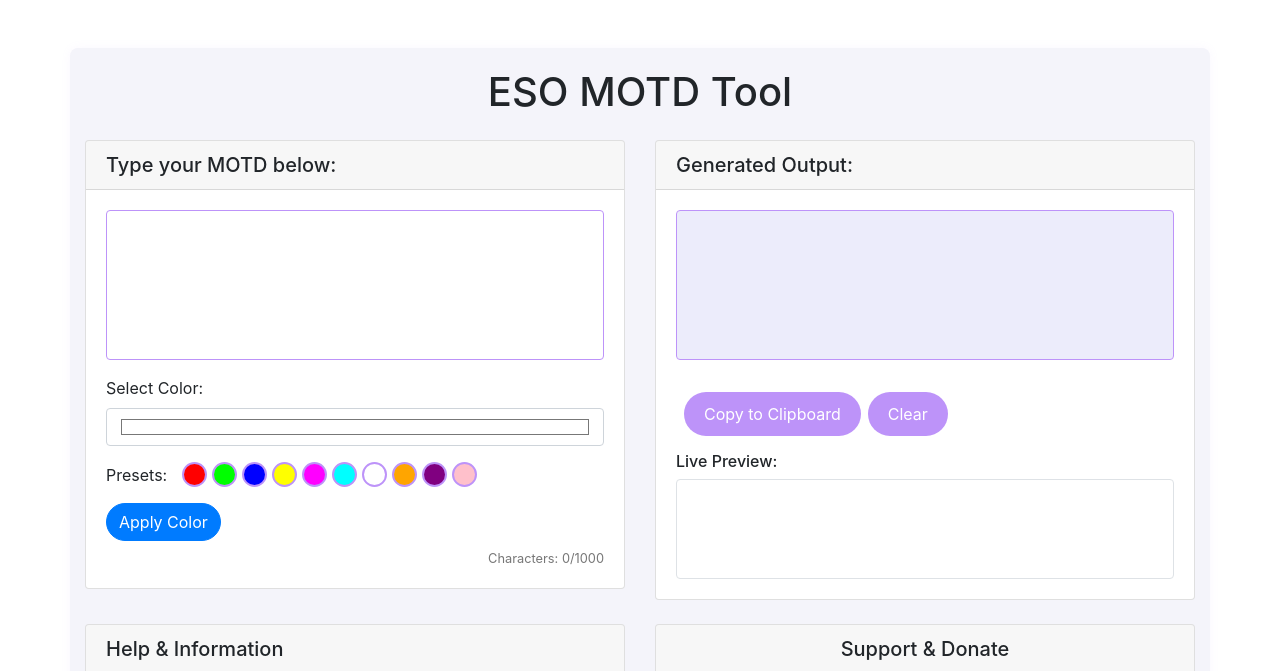
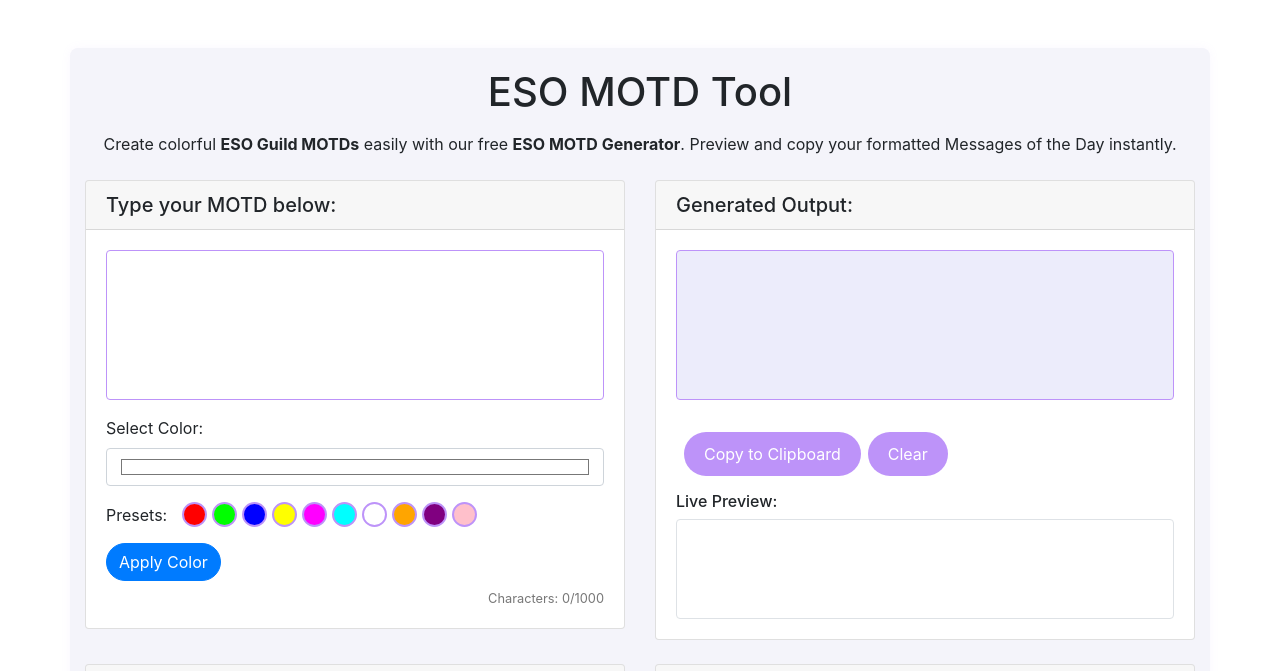
Before and after one commit to Farhanadabi/MOTD, a plain HTML site: page index.html in a window 1280 px wide. Shown: the top 671 px of the page. Drawn offline with nearby package versions, Linux system fonts and the light colour scheme.

Commit message:
Update index.html
SEO

```diff
--- a/index.html
+++ b/index.html
@@ -6,6 +6,7 @@
   <meta name="google-site-verification" content="-6BFNl6ckE8eU19AnaXmHvpB_SDvIV5NlskqOeUAZ9A" />
 
   <title>ESO MOTD Generator | Colorful Guild Message of the Day Tool</title>
+
   <meta name="description" content="Free ESO MOTD generator for colorful and customized Guild Messages of the Day in The Elder Scrolls Online. Create, preview, and copy formatted ESO guild MOTDs instantly.">
   <meta name="keywords" content="ESO, Elder Scrolls Online, MOTD, guild message of the day, ESO guild MOTD, colorful ESO MOTD, ESO guild tools">
   <meta name="author" content="Farhan Adabi">
@@ -18,6 +19,8 @@
 <body>
     <div class="container mt-5">
         <h1 class="text-center">ESO MOTD Tool</h1>
+        <p class="text-center mt-3">Create colorful <strong>ESO Guild MOTDs</strong> easily with our free <strong>ESO MOTD Generator</strong>. Preview and copy your formatted Messages of the Day instantly.</p>
+
 
         <div class="row mt-4">
             <div class="col-md-6">
```
